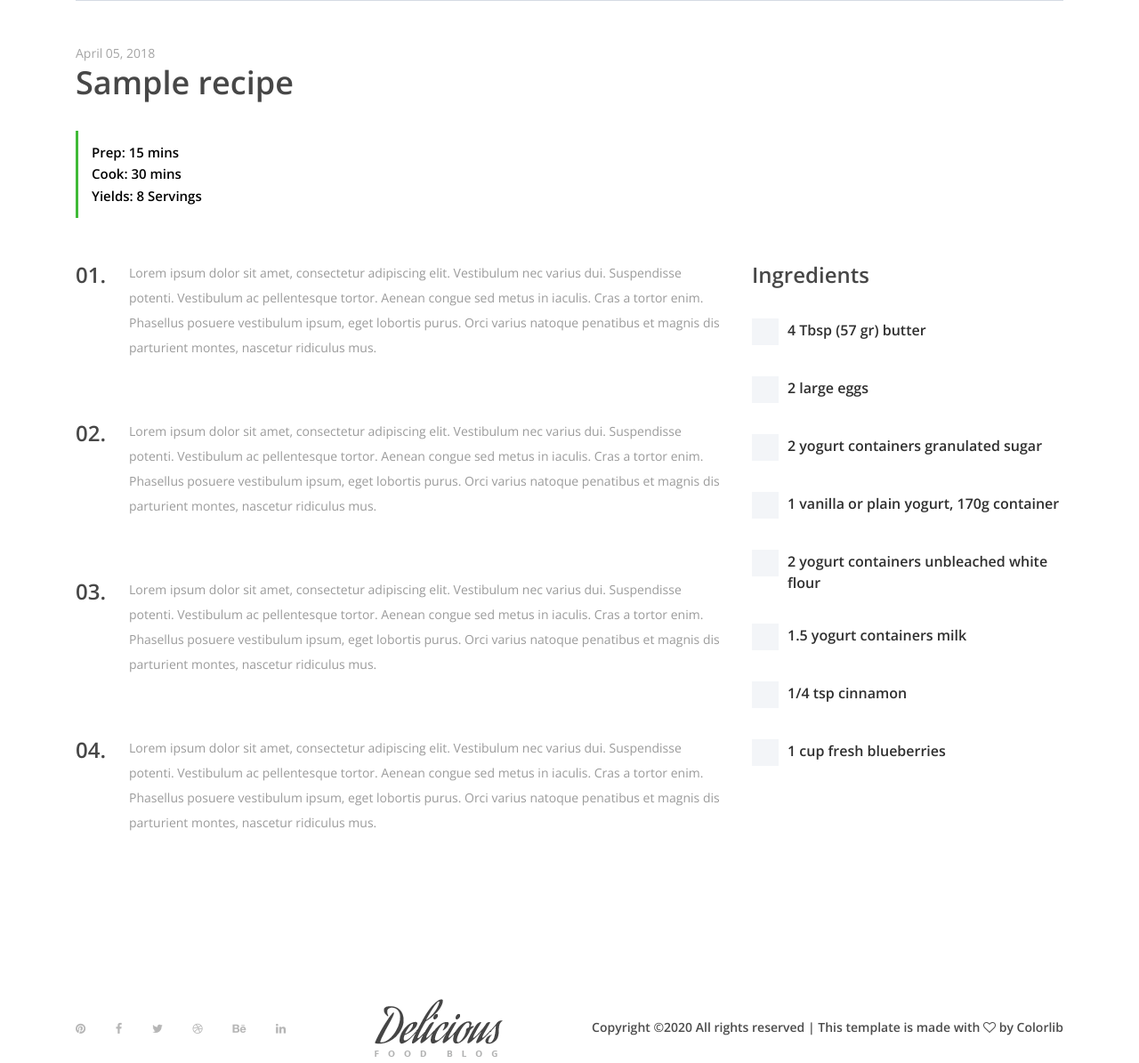
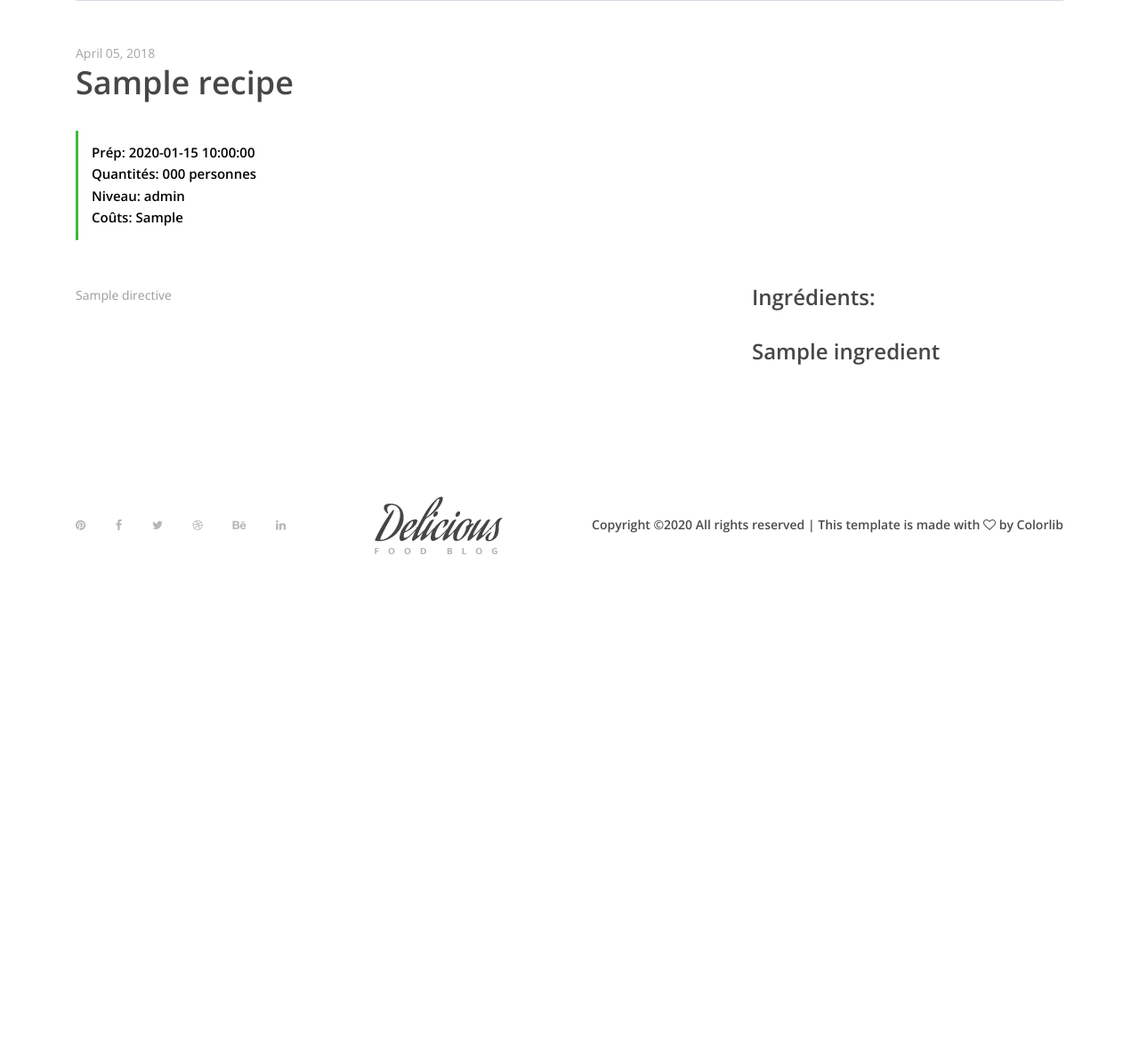
Before and after one commit to loicdauchy/marmibon, a PHP site: template views/recipe.php in a window 1280 px wide. Shown: the part 1084-2279 px from the top of the page at 89% size. After the commit the page ends 1707 px from the top, so only its background shows below. Run offline with PHP 8.4, Linux system fonts and the light colour scheme; the template is opened without the code that fills it: most values are stand-ins (such as "Sample title", 1, 10 or a date in 2020); grey boxes marked "Sample" are stand-in pictures.

Commit message:
adding ingredient and directive table and request for recipe file

```diff
--- a/controllers/controller.php
+++ b/controllers/controller.php
@@ -16,6 +16,10 @@ function recipes(){
 function singleRecipe(){
     $recipe = new Recette();
     $recipe = $recipe->recipe($_GET['recipeID']);
+    $ingredient = new Recette();
+    $ingredient = $ingredient->ingredient($_GET['recipeID']);
+    $directive = new Recette();
+    $directive = $directive->directive($_GET['recipeID']);
     require('views/recipe.php');
 }
 
--- a/views/recipe.php
+++ b/views/recipe.php
@@ -74,9 +74,10 @@
                             <span>April 05, 2018</span>
                             <h2><?=$recipe['Name_recette'] ?></h2>
                             <div class="receipe-duration">
-                                <h6>Prep: 15 mins</h6>
-                                <h6>Cook: 30 mins</h6>
-                                <h6>Yields: 8 Servings</h6>
+                                <h6>Prép: <?=$recipe['time_recette']?></h6>
+                                <h6>Quantités: <?=$recipe['number_recette']?> personnes</h6>
+                                <h6>Niveau: <?=$recipe['level_recette']?></h6>
+                                <h6>Coûts: <?=$recipe['cost_recette']?></h6>
                             </div>
                         </div>
                     </div>
@@ -85,79 +86,34 @@
                 <div class="row">
                     <div class="col-12 col-lg-8">
                         <!-- Single Preparation Step -->
+                        <?php
+                            foreach($directive as $dir){
+                        ?>
                         <div class="single-preparation-step d-flex">
-                            <h4>01.</h4>
-                            <p>Lorem ipsum dolor sit amet, consectetur adipiscing elit. Vestibulum nec varius dui. Suspendisse potenti. Vestibulum ac pellentesque tortor. Aenean congue sed metus in iaculis. Cras a tortor enim. Phasellus posuere vestibulum ipsum, eget lobortis purus. Orci varius natoque penatibus et magnis dis parturient montes, nascetur ridiculus mus. </p>
+                            <p> <?=$dir?> </p>
                         </div>
-                        <!-- Single Preparation Step -->
-                        <div class="single-preparation-step d-flex">
-                            <h4>02.</h4>
-                            <p>Lorem ipsum dolor sit amet, consectetur adipiscing elit. Vestibulum nec varius dui. Suspendisse potenti. Vestibulum ac pellentesque tortor. Aenean congue sed metus in iaculis. Cras a tortor enim. Phasellus posuere vestibulum ipsum, eget lobortis purus. Orci varius natoque penatibus et magnis dis parturient montes, nascetur ridiculus mus. </p>
-                        </div>
-                        <!-- Single Preparation Step -->
-                        <div class="single-preparation-step d-flex">
-                            <h4>03.</h4>
-                            <p>Lorem ipsum dolor sit amet, consectetur adipiscing elit. Vestibulum nec varius dui. Suspendisse potenti. Vestibulum ac pellentesque tortor. Aenean congue sed metus in iaculis. Cras a tortor enim. Phasellus posuere vestibulum ipsum, eget lobortis purus. Orci varius natoque penatibus et magnis dis parturient montes, nascetur ridiculus mus. </p>
-                        </div>
-                        <!-- Single Preparation Step -->
-                        <div class="single-preparation-step d-flex">
-                            <h4>04.</h4>
-                            <p>Lorem ipsum dolor sit amet, consectetur adipiscing elit. Vestibulum nec varius dui. Suspendisse potenti. Vestibulum ac pellentesque tortor. Aenean congue sed metus in iaculis. Cras a tortor enim. Phasellus posuere vestibulum ipsum, eget lobortis purus. Orci varius natoque penatibus et magnis dis parturient montes, nascetur ridiculus mus. </p>
-                        </div>
+
+                        <?php
+                            }
+                        ?>
                     </div>
 
                     <!-- Ingredients -->
                     <div class="col-12 col-lg-4">
                         <div class="ingredients">
-                            <h4>Ingredients</h4>
+                            <h4>Ingrédients:</h4>
+                            <!-- Custom Checkbox -->
+                            <?php
+                                foreach($ingredient as $ing){
+                            ?>
+                            <div>
 
-                            <!-- Custom Checkbox -->
-                            <div class="custom-control custom-checkbox">
-                                <input type="checkbox" class="custom-control-input" id="customCheck1">
-                                <label class="custom-control-label" for="customCheck1">4 Tbsp (57 gr) butter</label>
+                                <h4><?= $ing?></h4>
                             </div>
+                            <?php
+                                }
+                            ?>
 
-                            <!-- Custom Checkbox -->
-                            <div class="custom-control custom-checkbox">
-                                <input type="checkbox" class="custom-control-input" id="customCheck2">
-                                <label class="custom-control-label" for="customCheck2">2 large eggs</label>
-                            </div>
-
-                            <!-- Custom Checkbox -->
-                            <div class="custom-control custom-checkbox">
-                                <input type="checkbox" class="custom-control-input" id="customCheck3">
-                                <label class="custom-control-label" for="customCheck3">2 yogurt containers granulated sugar</label>
-                            </div>
-
-                            <!-- Custom Checkbox -->
-                            <div class="custom-control custom-checkbox">
-                                <input type="checkbox" class="custom-control-input" id="customCheck4">
-                                <label class="custom-control-label" for="customCheck4">1 vanilla or plain yogurt, 170g container</label>
-                            </div>
-
-                            <!-- Custom Checkbox -->
-                            <div class="custom-control custom-checkbox">
-                                <input type="checkbox" class="custom-control-input" id="customCheck5">
-                                <label class="custom-control-label" for="customCheck5">2 yogurt containers unbleached white flour</label>
-                            </div>
-
-                            <!-- Custom Checkbox -->
-                            <div class="custom-control custom-checkbox">
-                                <input type="checkbox" class="custom-control-input" id="customCheck6">
-                                <label class="custom-control-label" for="customCheck6">1.5 yogurt containers milk</label>
-                            </div>
-
-                            <!-- Custom Checkbox -->
-                            <div class="custom-control custom-checkbox">
-                                <input type="checkbox" class="custom-control-input" id="customCheck7">
-                                <label class="custom-control-label" for="customCheck7">1/4 tsp cinnamon</label>
-                            </div>
-
-                            <!-- Custom Checkbox -->
-                            <div class="custom-control custom-checkbox">
-                                <input type="checkbox" class="custom-control-input" id="customCheck8">
-                                <label class="custom-control-label" for="customCheck8">1 cup fresh blueberries </label>
-                            </div>
                         </div>
                     </div>
                 </div>
```
Also changed, not shown: models/model.php (+15 -0 lines), public/marmibon.sql (added, +131 -0 lines), public/recette.sql (deleted, +0 -65 lines).
